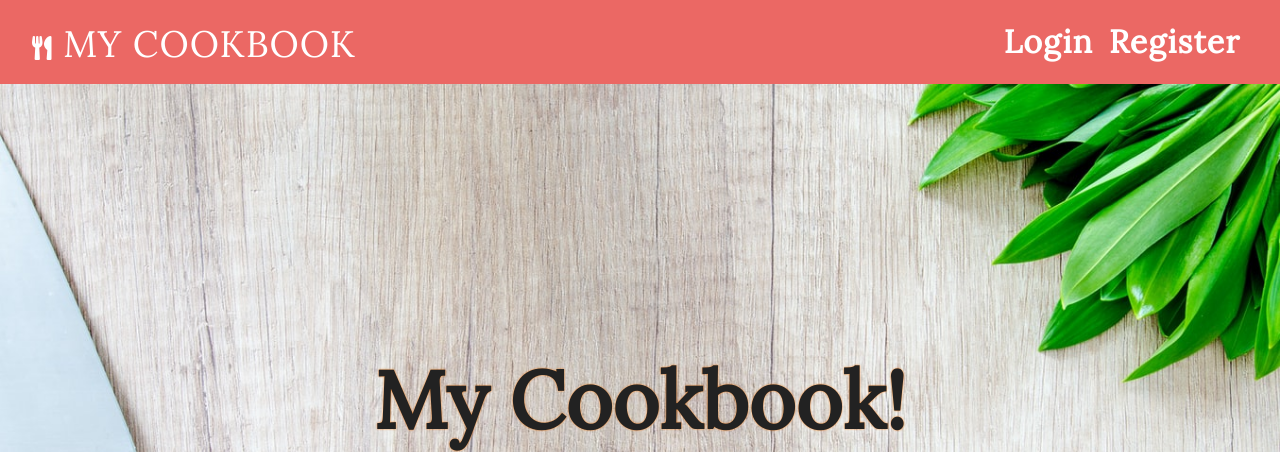
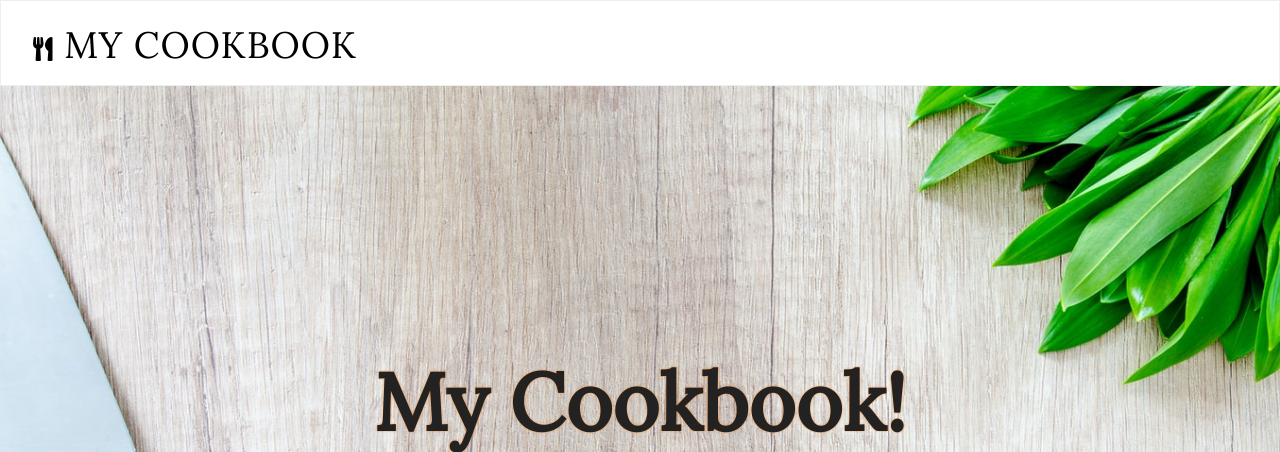
Before and after one commit to SophieH93/myCookbook, a Flask app: page / in a window 1280 px wide. Shown: the top 452 px of the page. Run offline with Flask 2, Linux system fonts and the light colour scheme; some libraries are stand-ins or nearby versions; some web fonts are replaced.

Commit message:
amended nav color to light

```diff
--- a/templates/components/header/header.html
+++ b/templates/components/header/header.html
@@ -1,5 +1,5 @@
 
-<nav class="navbar navbar-expand-md navbar-dark bg-primary">
+<nav class="navbar navbar-expand-md navbar-light bg-light">
    <a class="navbar-brand" href="{{ url_for('index') }}"> <i class="fas fa-utensils"></i> My Cookbook</a>
     <button class="navbar-toggler" type="button" data-toggle="collapse" data-target="#navbar"  aria-label="Toggle navigation">
         <i class="fas fa-bars"></i></button>
```
